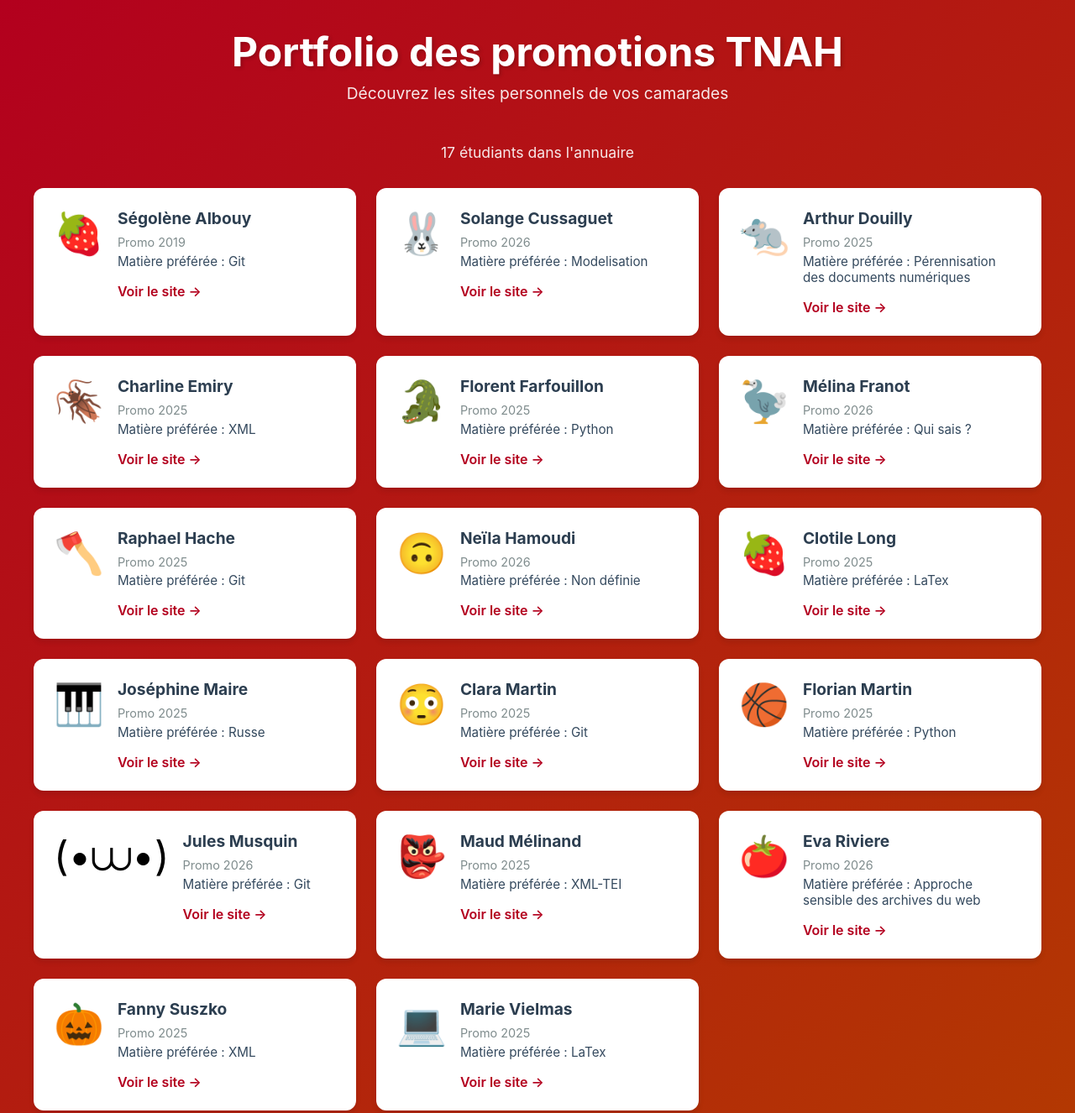
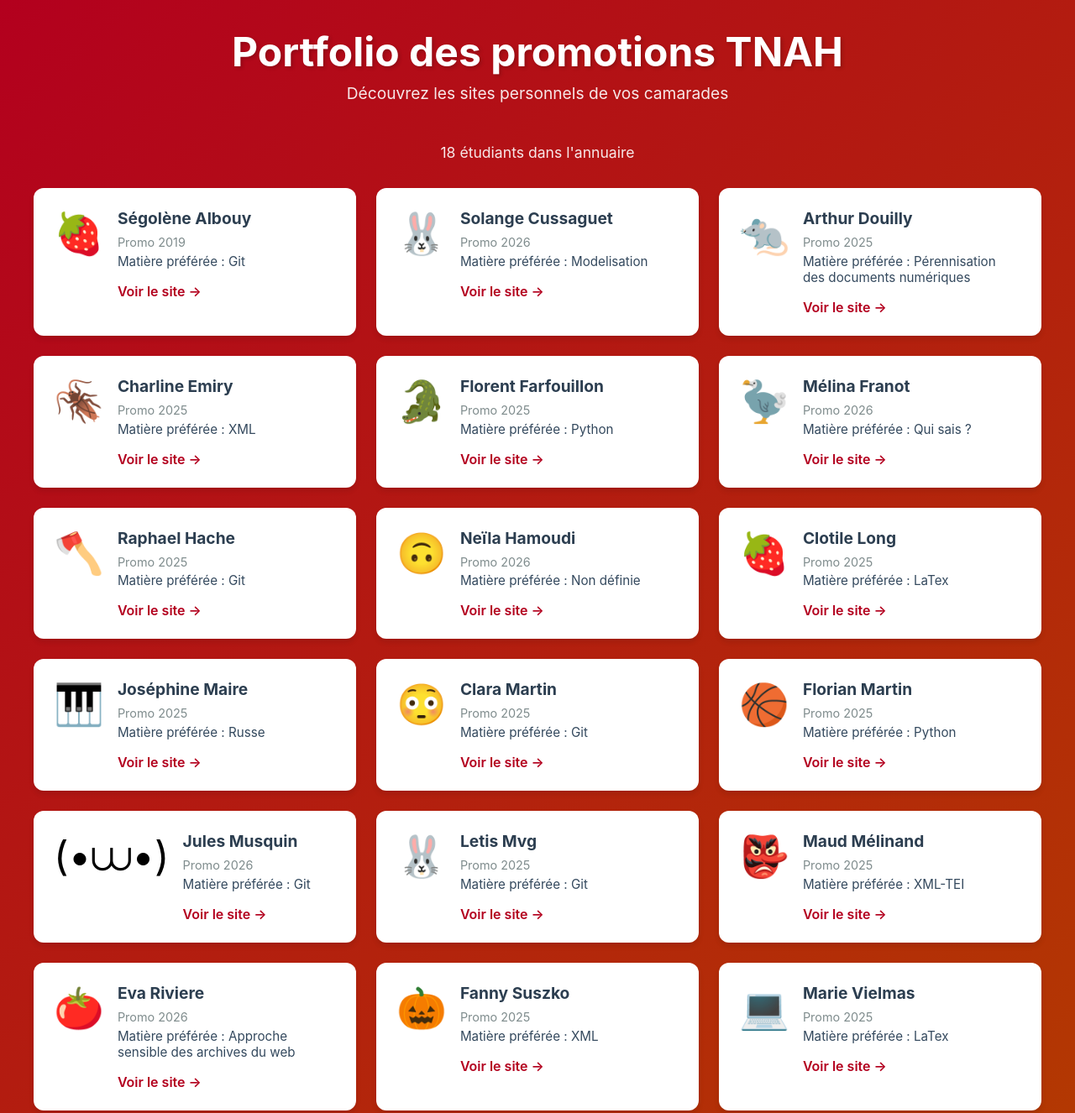
Before and after one commit to Segolene-Albouy/Portfolio-TNAH, a plain HTML site: page index.html in a window 1280 px wide. Shown: the top 1326 px of the page at 84% size. Drawn offline with Linux system fonts and the light colour scheme.

Commit message:
deploy: 47f7e35b877f6652db687b97668d2fbdd9ee8bbd

```diff
--- a/index.html
+++ b/index.html
@@ -15,7 +15,7 @@
         </header>
 
         <div class="stats">
-            17 étudiants dans l'annuaire
+            18 étudiants dans l'annuaire
         </div>
 
         <div class="students-grid">
@@ -177,6 +177,18 @@
         </div>
 
         <div class="student-card">
+            <div class="student-emoji">🐰</div>
+            <div class="student-info">
+                <h3>Letis Mvg</h3>
+                <p class="student-promo">Promo 2025</p>
+                <p class="student-matiere">Matière préférée : Git</p>
+                <a href="https://letis-mvg.github.io/" target="_blank" class="student-link">
+                    Voir le site →
+                </a>
+            </div>
+        </div>
+
+        <div class="student-card">
             <div class="student-emoji">👺</div>
             <div class="student-info">
                 <h3>Maud Mélinand</h3>
```
Also changed, not shown: students.json (+7 -0 lines).
